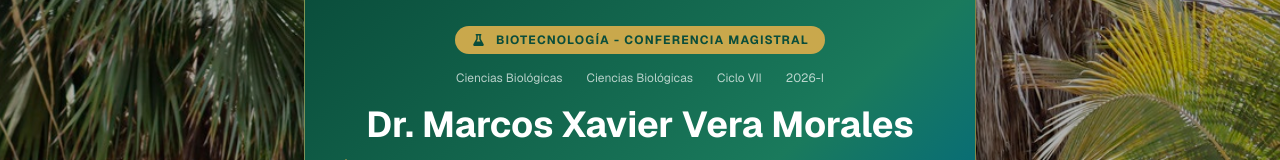
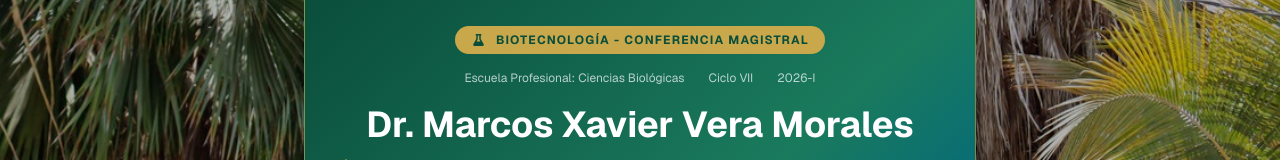
Before and after one commit to Johlevic/confer-mag, a Next.js app: page / in a window 1280 px wide. Shown: the part 135-295 px from the top of the page. Built offline with nearby package versions, Linux system fonts and the light colour scheme; no server answers.

Commit message:
fix: replace duplicate Ciencias Biologicas with Escuela Profesional label in hero

```diff
--- a/src/components/HeroSection.tsx
+++ b/src/components/HeroSection.tsx
@@ -32,8 +32,7 @@ export default function HeroSection() {
         </span>
 
         <div className="flex flex-wrap justify-center gap-x-6 gap-y-1 mb-4 text-xs text-white/70">
-          <span>{CURSO.facultad}</span>
-          <span>{CURSO.programa}</span>
+          <span>Escuela Profesional: {CURSO.facultad}</span>
           <span>Ciclo {CURSO.ciclo}</span>
           <span>{CURSO.semestre}</span>
         </div>
```
